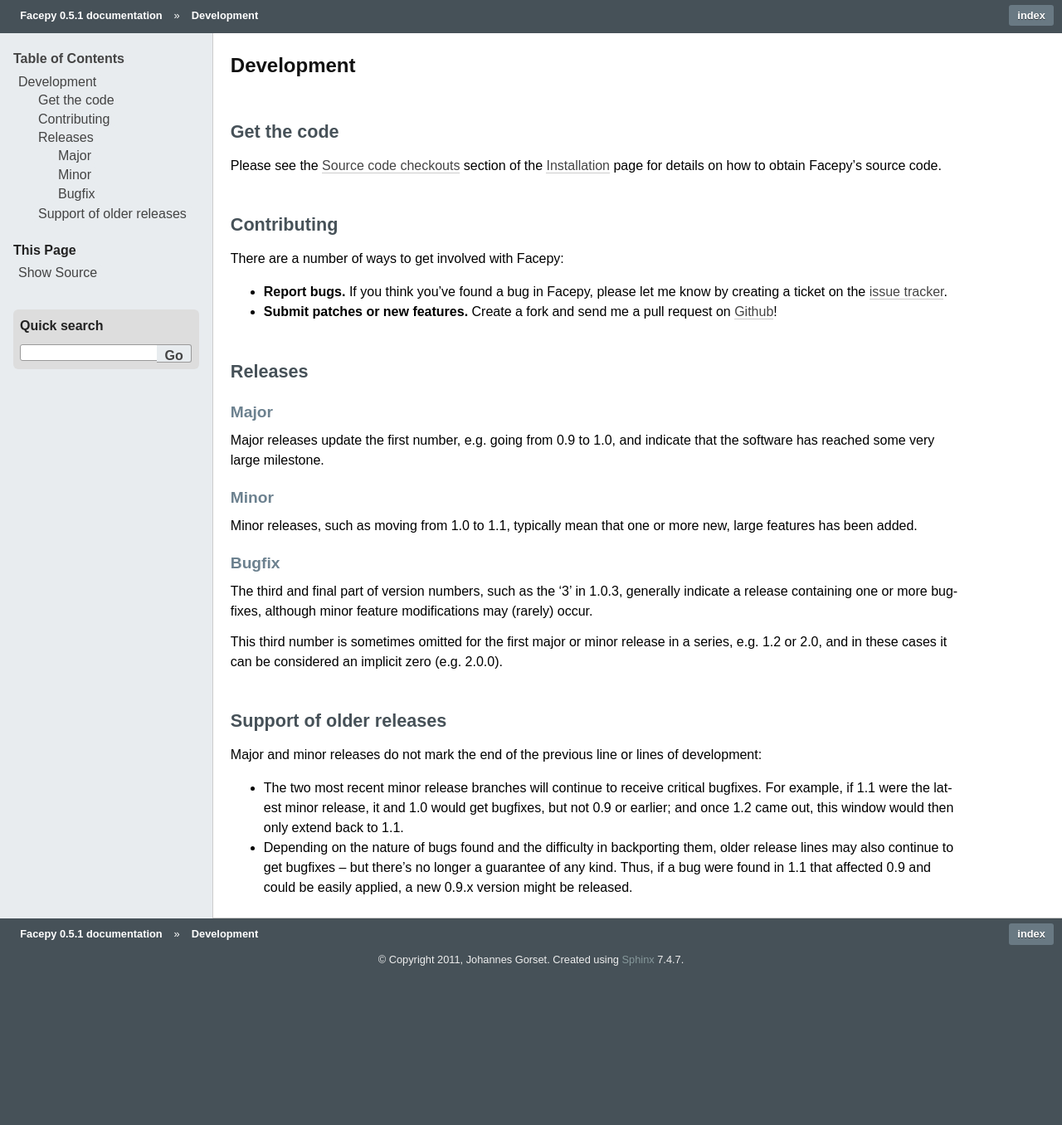
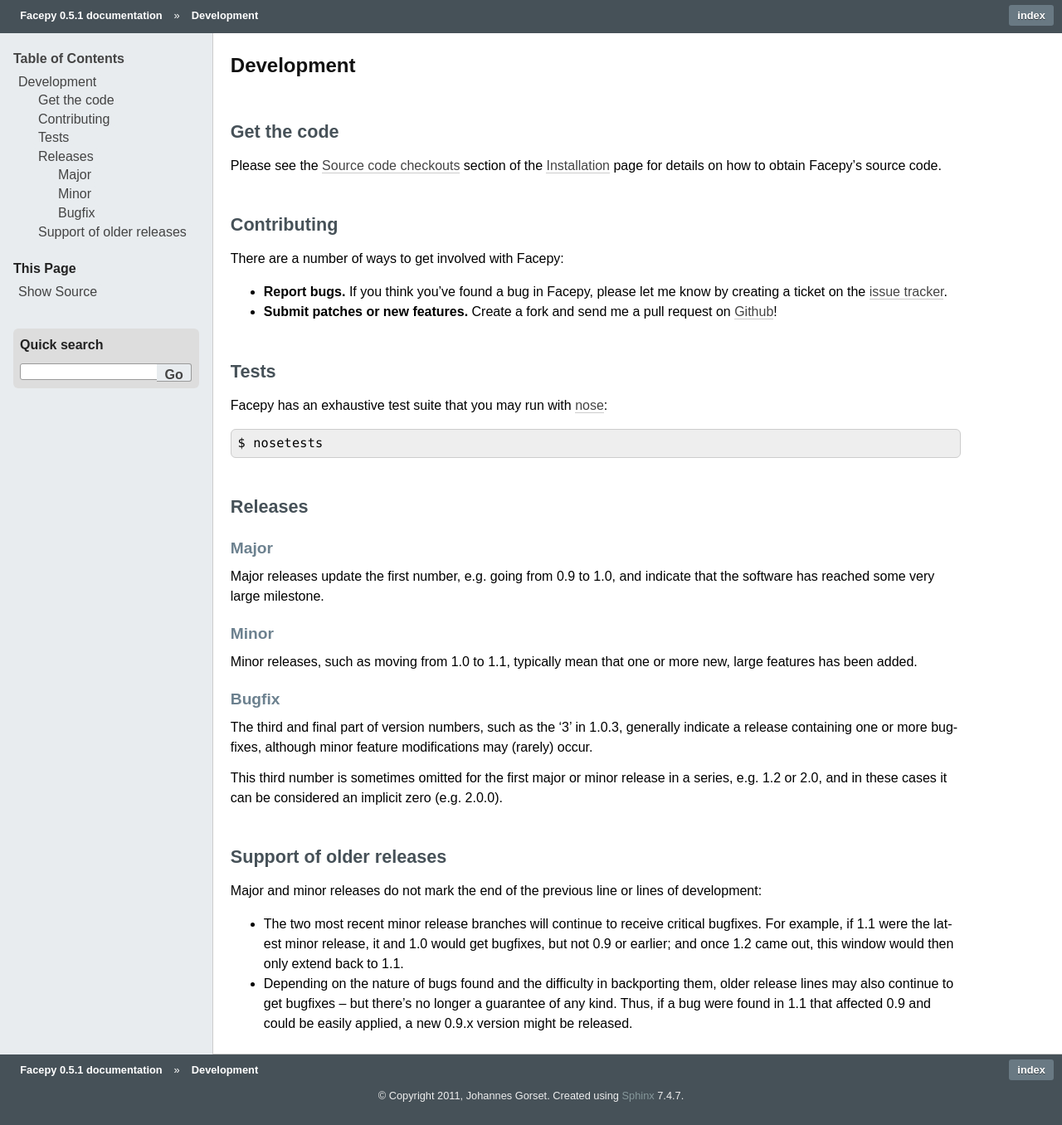
Before and after one commit to jgorset/facepy, a Sphinx documentation site: the page built from docs/source/development.rst, in a window 1280 px wide. Shown: the whole page at 83% size. Built offline with Sphinx 7.4.7, drawn with Linux system fonts in a browser that asks for light colours; before the commit the page ends 1192 px from its top, so only the background shows below that.

Commit message:
Document the test suite

```diff
--- a/docs/source/development.rst
+++ b/docs/source/development.rst
@@ -22,6 +22,13 @@
   creating a ticket on the `issue tracker`_.
 
 * **Submit patches or new features.** Create a fork and send me a pull request on `Github`_!
+
+Tests
+-----
+
+Facepy has an exhaustive test suite that you may run with `nose`_::
+
+    $ nosetests
 
 Releases
 --------
@@ -60,6 +67,7 @@
   may also continue to get bugfixes – but there’s no longer a guarantee of any kind. Thus, if a bug
   were found in 1.1 that affected 0.9 and could be easily applied, a new 0.9.x version might be released.
 
+.. _nose: http://readthedocs.org/docs/nose/en/latest/
 .. _issue tracker: https://github.com/jgorset/facepy/issues
 .. _Github: http://github.com
 .. _PEP-8: http://www.python.org/dev/peps/pep-0008/
```
Also changed, not shown: 2 other files.
